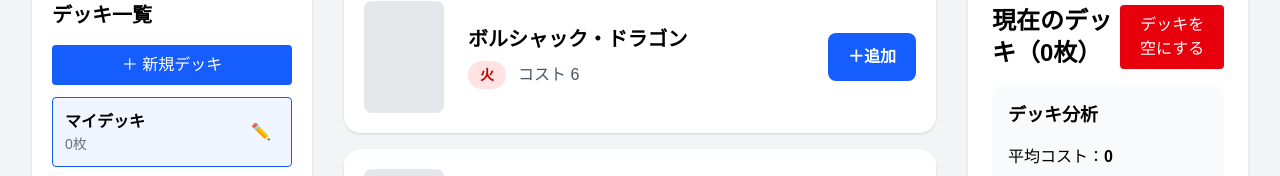
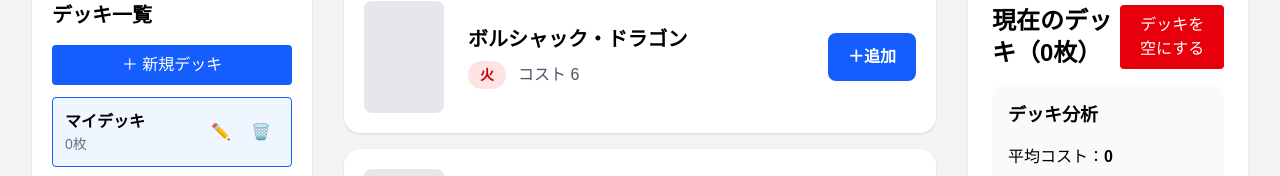
Before and after one commit to fujihiro-source/dm-classic-builder, a Next.js app: page /cards in a window 1280 px wide. Shown: the part 359-535 px from the top of the page. Built offline with nearby package versions, Linux system fonts and the light colour scheme.

Commit message:
feat: add deck rename and delete

```diff
--- a/src/app/cards/page.tsx
+++ b/src/app/cards/page.tsx
@@ -157,6 +157,24 @@ export default function CardsPage() {
 
     setDecks(updatedDecks);
   };
+  const deleteDeck = (id: string) => {
+    if (decks.length === 1) {
+      alert("最後の1つのデッキは削除できません。");
+      return;
+    }
+
+    const ok = confirm("このデッキを削除しますか？");
+
+    if (!ok) return;
+
+    const updatedDecks = decks.filter((deck) => deck.id !== id);
+
+    setDecks(updatedDecks);
+
+    if (selectedDeckId === id) {
+      setSelectedDeckId(updatedDecks[0].id);
+    }
+  };
 
   return (
     <main className="min-h-screen bg-gray-100 p-8">
@@ -195,6 +213,7 @@ export default function CardsPage() {
             onSelect={setSelectedDeckId}
             onCreate={createDeck}
             onRename={renameDeck}
+            onDelete={deleteDeck}
           />
         </div>
 
--- a/src/components/DeckList.tsx
+++ b/src/components/DeckList.tsx
@@ -6,6 +6,7 @@ type Props = {
   onSelect: (id: string) => void;
   onCreate: () => void;
   onRename: (id: string) => void;
+  onDelete: (id: string) => void;
 };
 
 export default function DeckList({
@@ -14,6 +15,7 @@ export default function DeckList({
   onSelect,
   onCreate,
   onRename,
+  onDelete,
 }: Props) {
   return (
     <div className="rounded-xl bg-white p-5 shadow">
@@ -55,6 +57,13 @@ export default function DeckList({
               >
                 ✏️
               </button>
+              <button
+                onClick={() => onDelete(deck.id)}
+                className="ml-1 rounded px-2 py-1 hover:bg-red-100"
+                title="削除"
+              >
+                🗑️
+              </button>
             </div>
           </div>
         ))}
```
